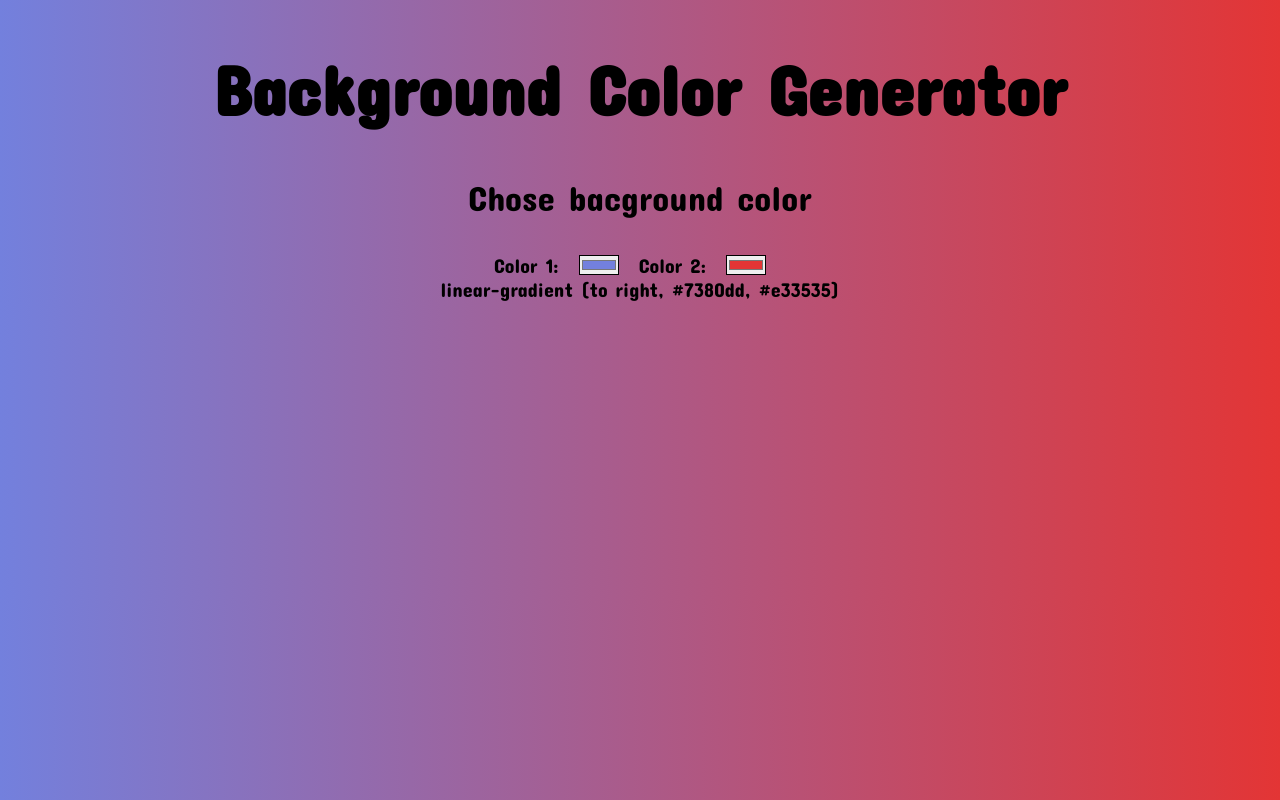
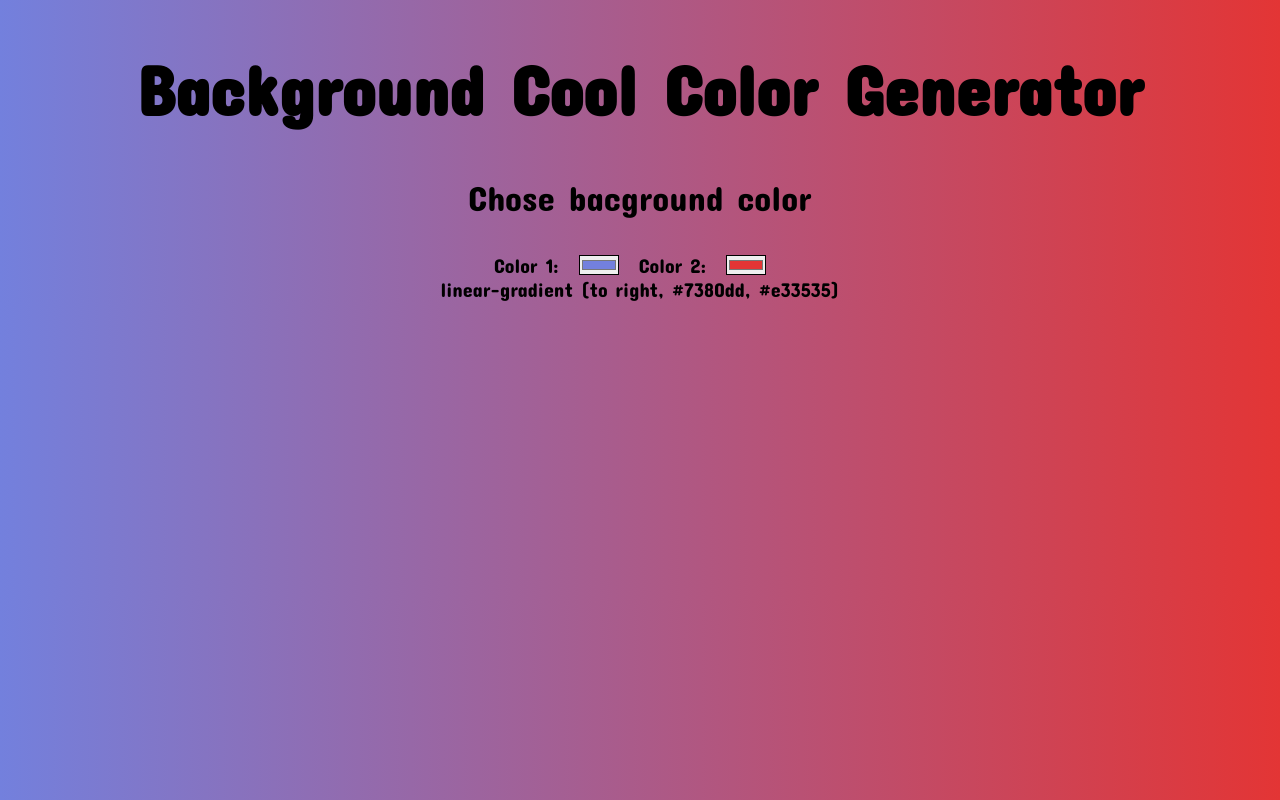
Before and after one commit to Regnar110/background-generator, a plain HTML site: page index.html in a window 1280 px wide. Drawn offline with Linux system fonts and the light colour scheme.

Commit message:
second push

```diff
--- a/index.html
+++ b/index.html
@@ -11,7 +11,7 @@
     </head>
     <body>
         <div class="header">
-            <h1>Background Color Generator</h1>
+            <h1>Background Cool Color Generator</h1>
             <p>Chose bacground color</p>
         </div>
         <div class="colors">
```
